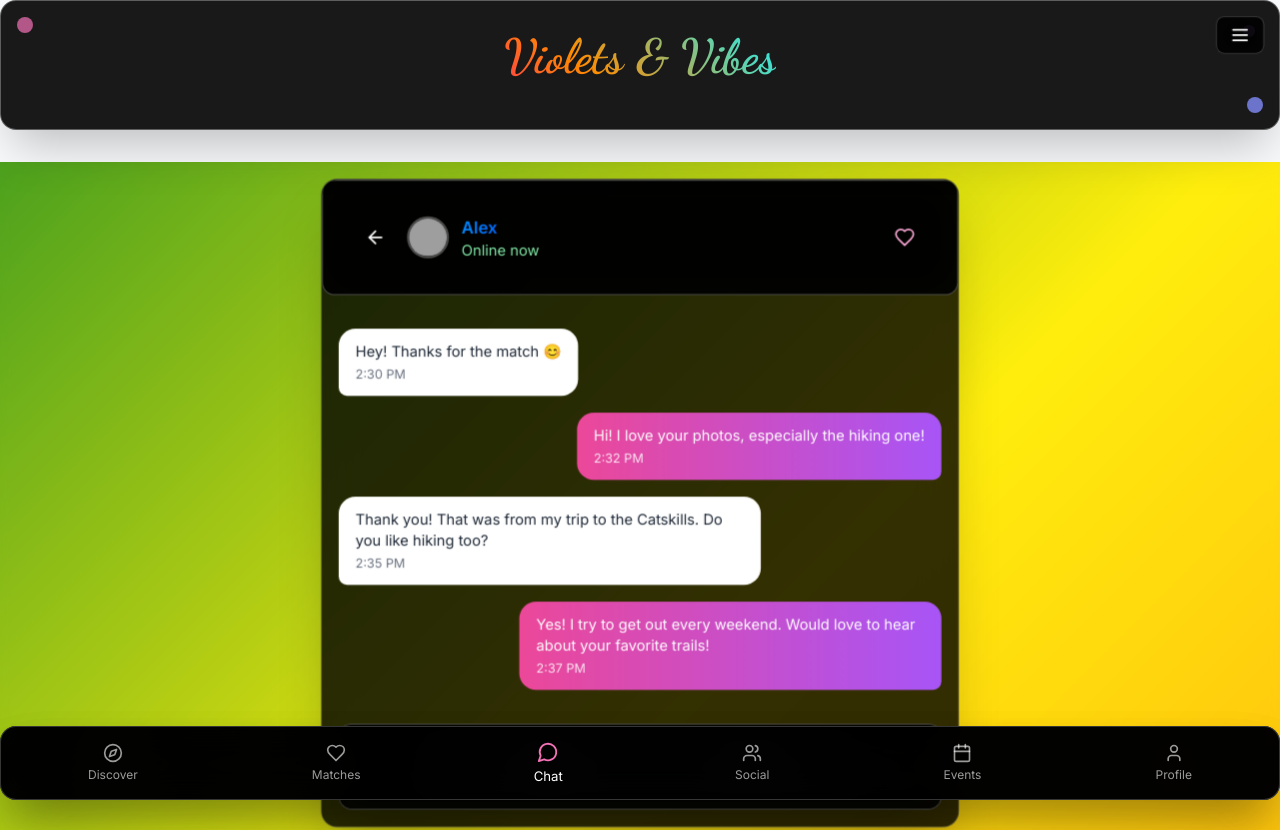
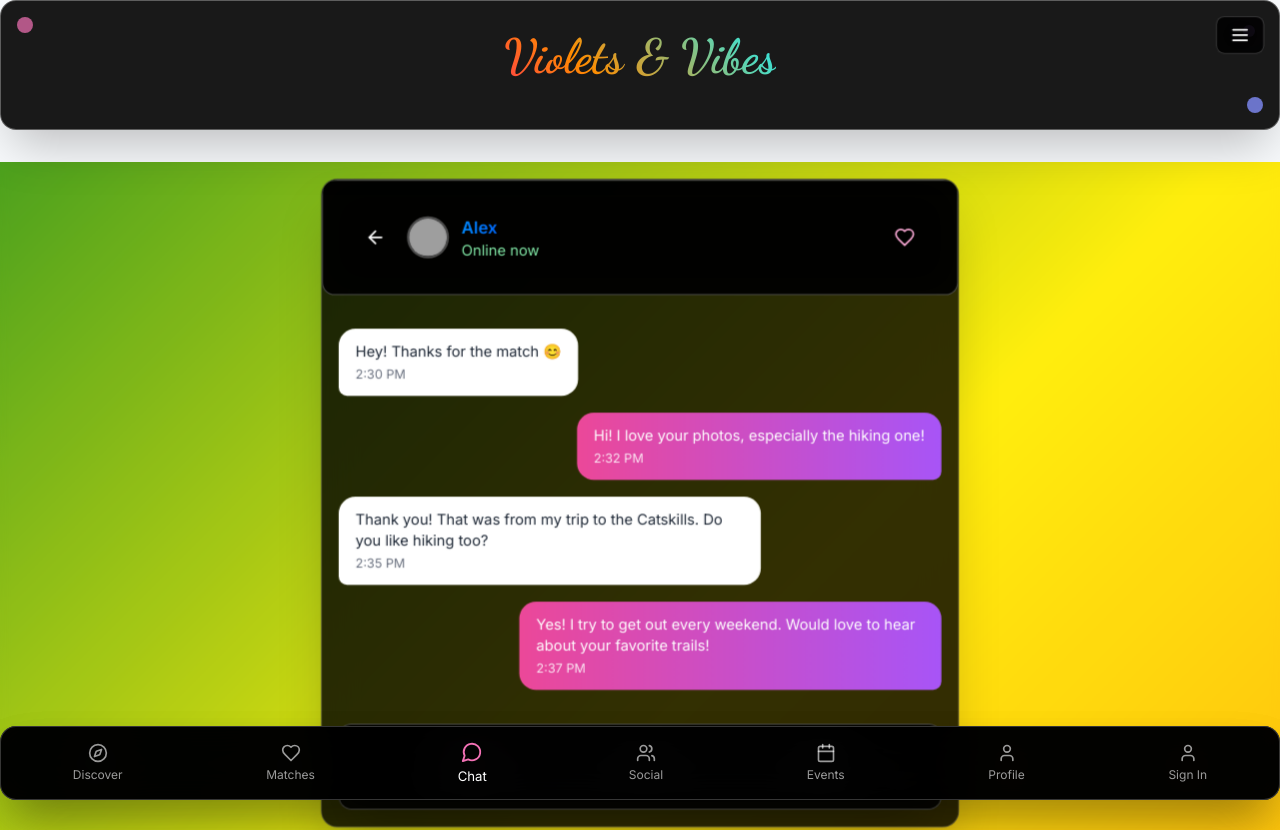
Before and after one commit to edna4l/app.tsx, a React (Vite) app: page /chat in a window 1280 px wide. Shown: the top 830 px of the page. Built offline with nearby package versions, Linux system fonts and the light colour scheme; grey boxes are pictures that could not be loaded.

Commit message:
Update BottomNavigation.tsx

```diff
--- a/src/components/BottomNavigation.tsx
+++ b/src/components/BottomNavigation.tsx
@@ -8,6 +8,9 @@ import {
   Calendar,
   Users
 } from 'lucide-react';
+
+// TODO: Replace with your actual user logic
+const user = null; // e.g. useAuthContext() or prop
 
 const BottomNavigation: React.FC = () => {
   const location = useLocation();
@@ -20,26 +23,22 @@ const BottomNavigation: React.FC = () => {
     { path: '/chat', icon: MessageCircle, label: 'Chat' },
     { path: '/social', icon: Users, label: 'Social' },
     { path: '/events', icon: Calendar, label: 'Events' },
-    { path: '/profile', icon: User, label: 'Profile' }
+    { path: '/profile', icon: User, label: 'Profile' },
+    // Add Sign In only if not signed in
+    ...(!user ? [{ path: '/signin', icon: User, label: 'Sign In' }] : []),
   ];
 
   useEffect(() => {
     const handleScroll = () => {
       const currentScrollY = window.scrollY;
-
       if (currentScrollY < lastScrollY) {
-        // Scrolling up
         setIsVisible(true);
       } else if (currentScrollY > lastScrollY && currentScrollY > 100) {
-        // Scrolling down and past 100px
         setIsVisible(false);
       }
-
       setLastScrollY(currentScrollY);
     };
-
     window.addEventListener('scroll', handleScroll, { passive: true });
-
     return () => window.removeEventListener('scroll', handleScroll);
   }, [lastScrollY]);
 
```
